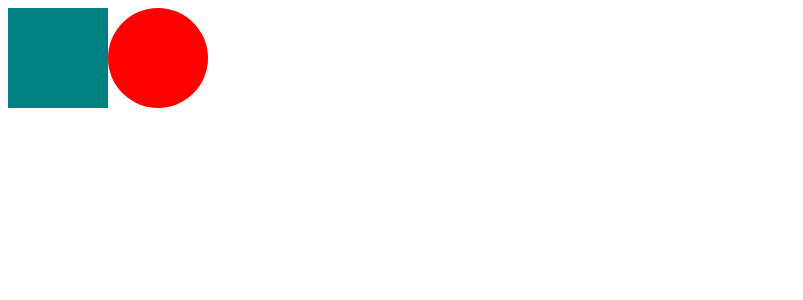
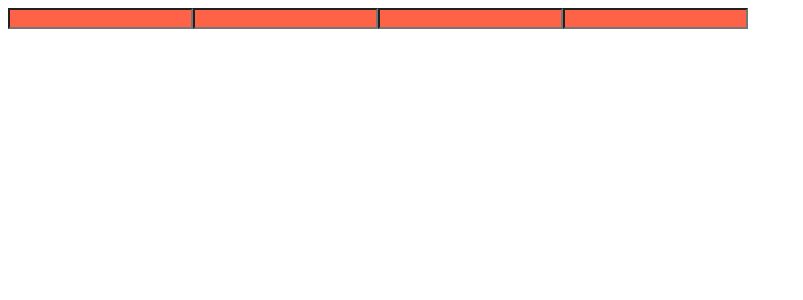
Before and after one commit to Whited123/react-masterclass, a React (Create React App) app: page / in a window 1280 px wide. Shown: the top 300 px of the page, without its empty margins (0-803 px from the left). Built offline with nearby package versions, Linux system fonts and the light colour scheme.

Commit message:
리액트 mc 2.3
as 를 추가하면 해당 함수의 html태그를 바꿀수가 있다. 그리고 attrs를 태그 뒤에 사용하여 부여하고 싶은 속성,required같은것을 적어줄수있다.

```diff
--- a/src/App.js
+++ b/src/App.js
@@ -4,21 +4,17 @@ const Father = styled.div`
   display: flex;
 `;
 
-const Box = styled.div`
-  background-color: ${(props) => props.bgColor};
-  width: 100px;
-  height: 100px;
-`;
-
-const Circle = styled(Box)`
-  border-radius: 50px;
+const Input = styled.input.attrs({ required: true })`
+  background-color: tomato;
 `;
 
 function App() {
   return (
-    <Father>
-      <Box bgColor="teal" />
-      <Circle bgColor="red" />
+    <Father as="header">
+      <Input />
+      <Input />
+      <Input />
+      <Input />
     </Father>
   );
 }
```
